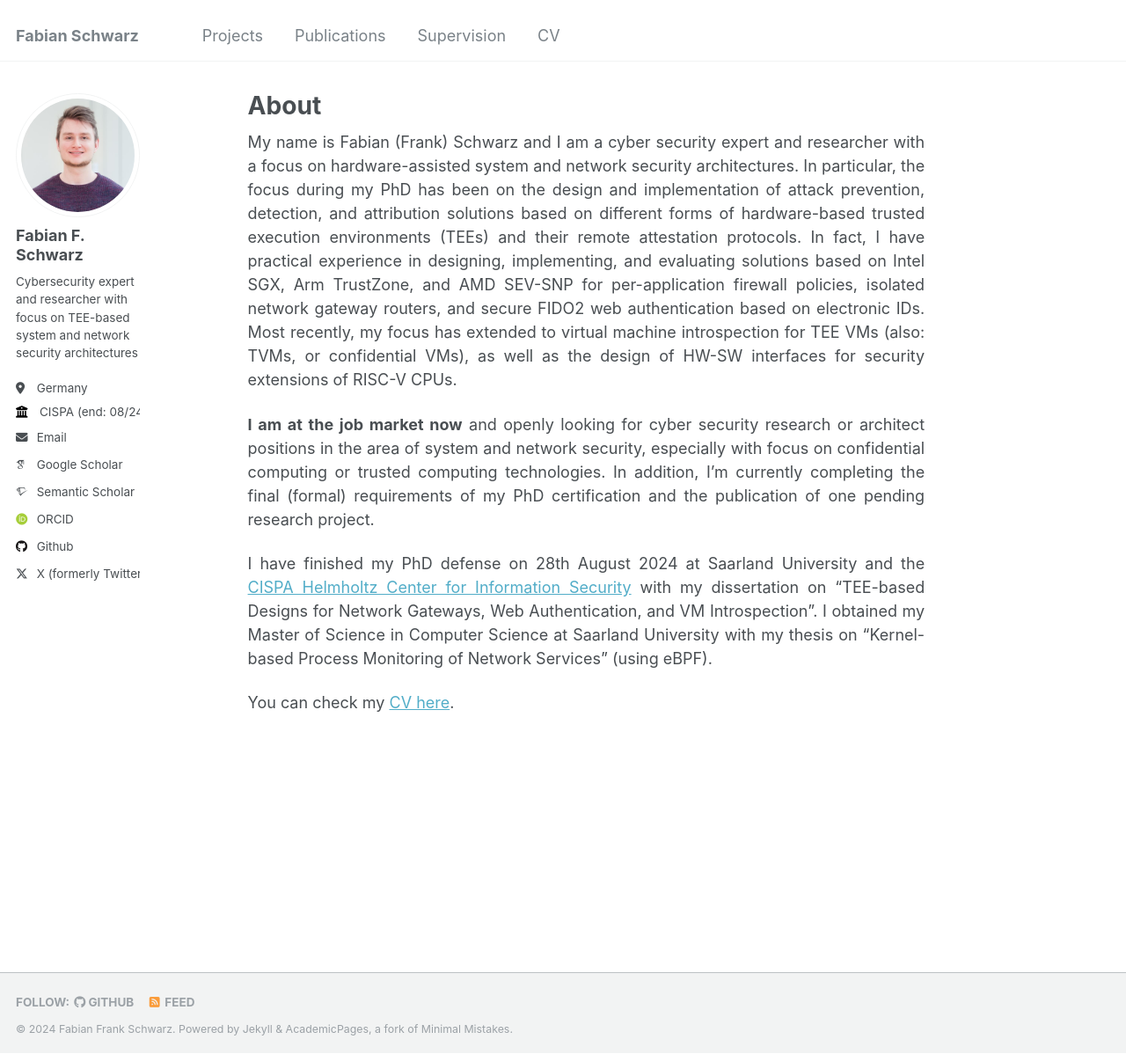
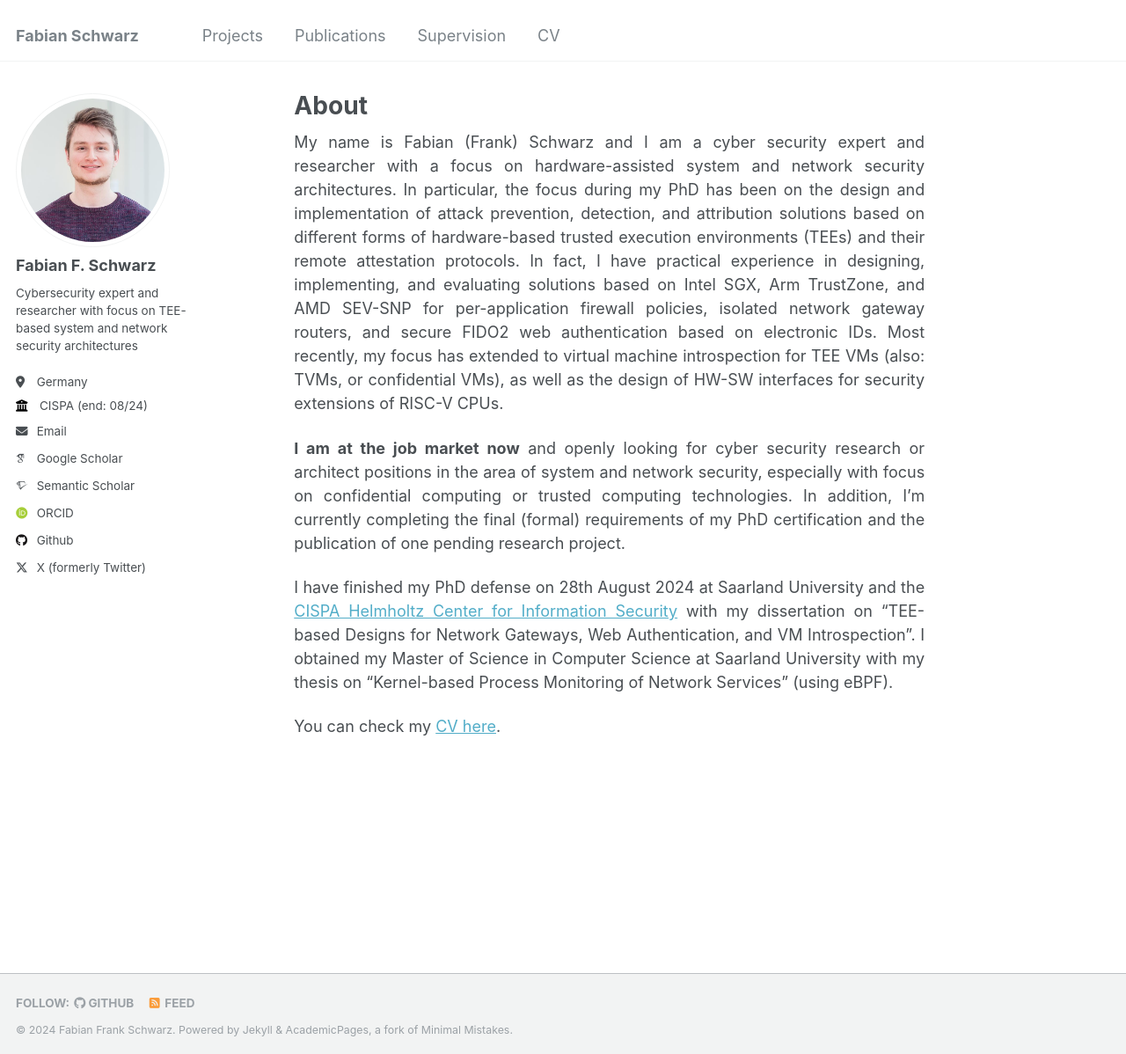
Before and after one commit to fa-schwarz/fa-schwarz.github.io, a Jekyll site: the page built from _pages/about.md, in a window 1280 px wide and 1198 px high. Shown: the whole window at 88% size. Built offline with Jekyll 4.4.1, drawn with Linux system fonts in a browser that asks for light colours; some web fonts are replaced.

Commit message:
Revert old widths (but keep increased prefix)

```diff
--- a/_sass/_page.scss
+++ b/_sass/_page.scss
@@ -18,7 +18,7 @@
 
 .page {
   @include breakpoint($large) {
-    @include span(10.5 of 12 last);
+    @include span(10 of 12 last);
     @include prefix(1 of 12);
     @include suffix(2 of 12);
   }
--- a/_sass/_sidebar.scss
+++ b/_sass/_sidebar.scss
@@ -21,7 +21,7 @@
   }
 
   @include breakpoint($large) {
-    @include span(1.5 of 12);
+    @include span(2 of 12);
     opacity: 1;
     -webkit-transition: opacity 0.2s ease-in-out;
             transition: opacity 0.2s ease-in-out;
```
